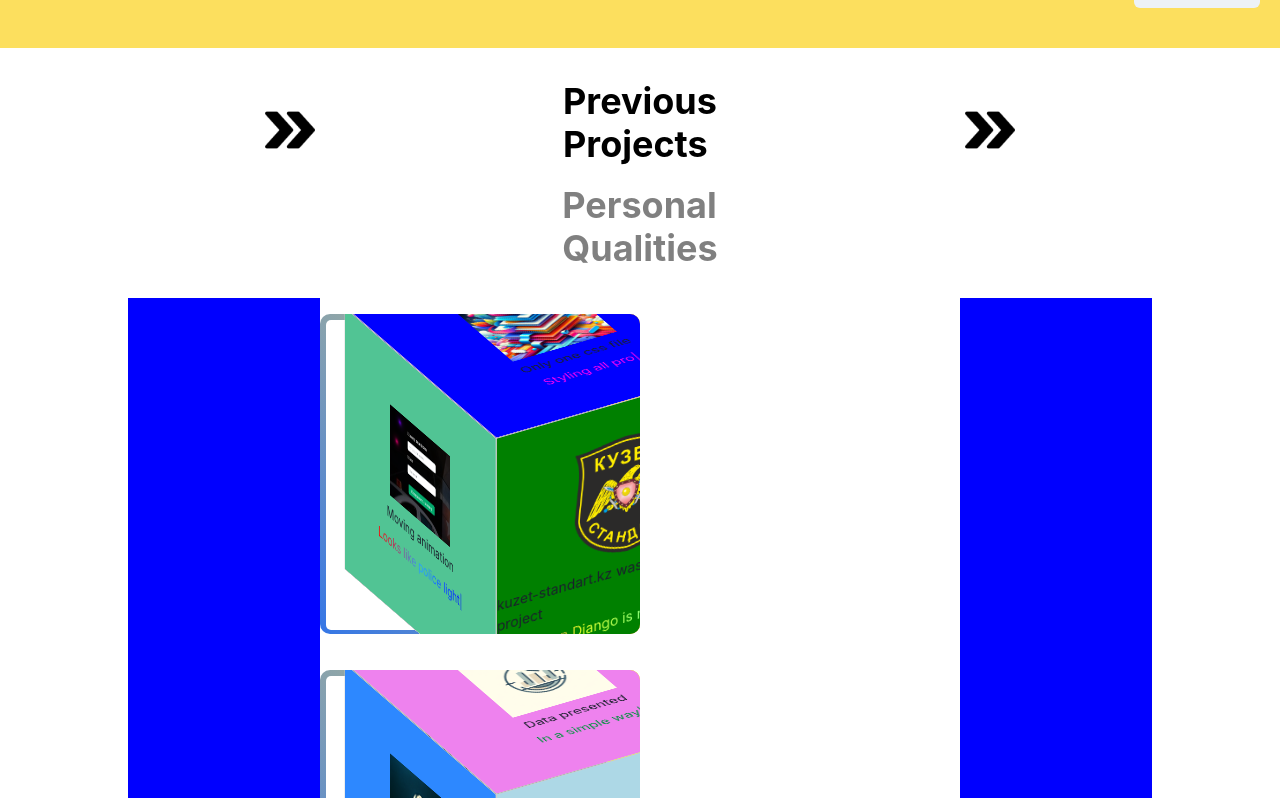
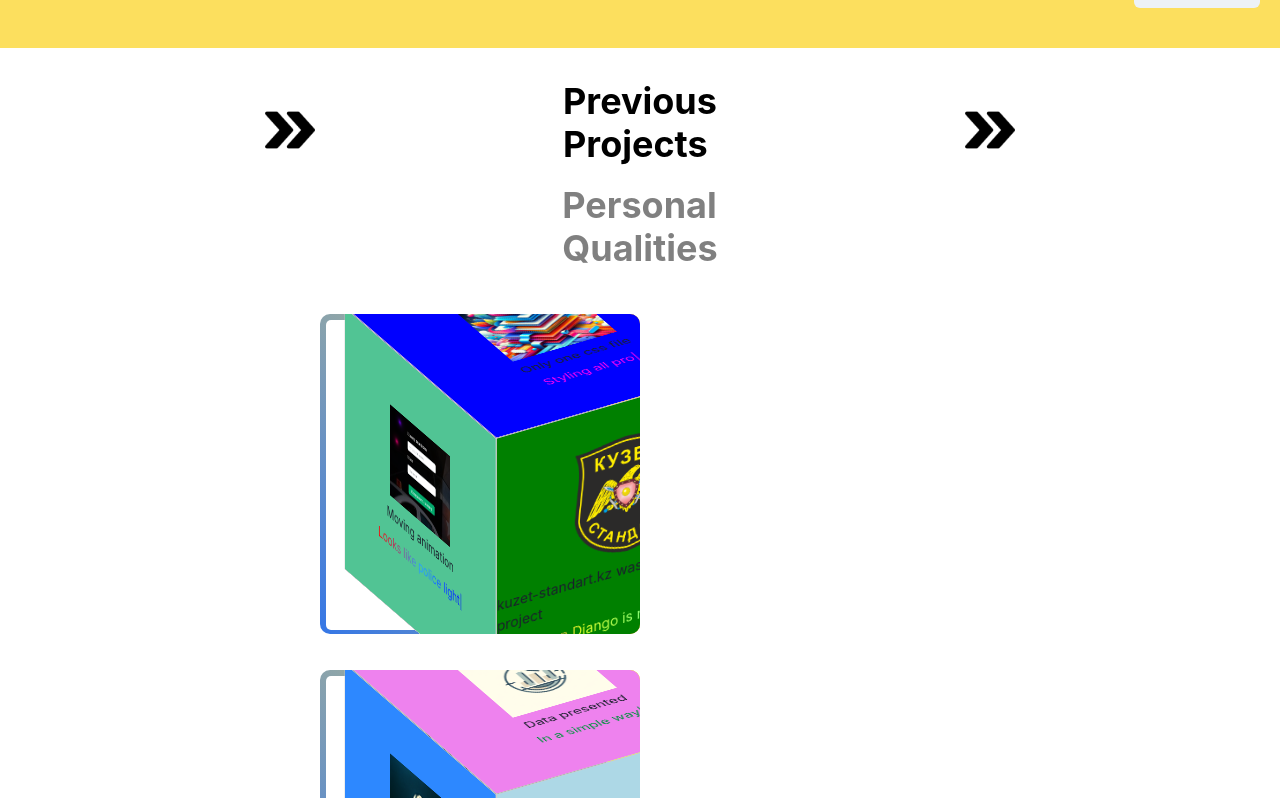
Before and after one commit to Andrkln/cvsite, a Next.js app: page /home in a window 1280 px wide. Shown: the part 752-1550 px from the top of the page. Built offline with nearby package versions, Linux system fonts and the light colour scheme.

Commit message:
09.06.24

```diff
--- a/src/app/components/ProjectsSection.js
+++ b/src/app/components/ProjectsSection.js
@@ -151,11 +151,9 @@ const ProjectsSection = () => {
         display={'flex'}
         alignContent={['flex-start','center']}
         justifyContent={['flex-start','center']}
-        bg='blue'
         w={'80vw'}
         mt={20}
           > <Box
-          bg='red'
           display={'flex'}
           alignContent={'flex-start'}
           justifyContent={'flex-start'}
```
